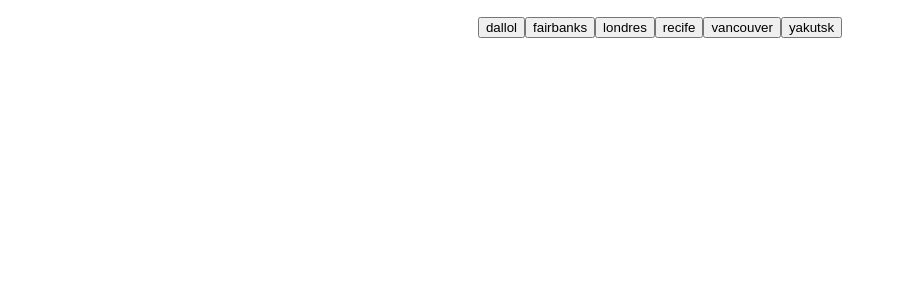
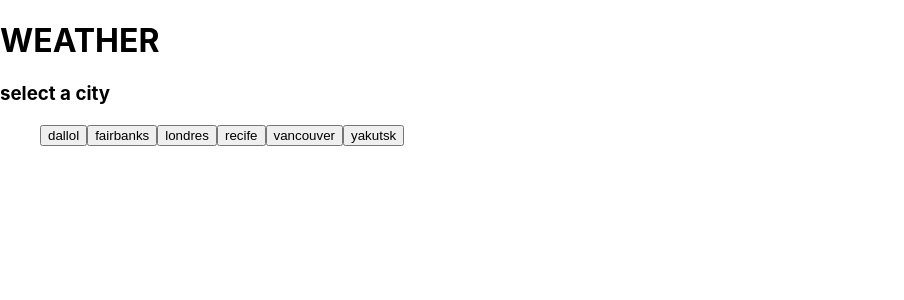
Before and after one commit to cgmonte/desafio-weather-app, a React (Create React App) app: page /home in a window 1280 px wide. Shown: the top 300 px of the page, without its empty margins (0-904 px from the left). Built offline with nearby package versions, Linux system fonts and the light colour scheme.

Commit message:
navegação e data fetch funcionando

```diff
--- a/src/App.js
+++ b/src/App.js
@@ -1,56 +1,38 @@
-import ReactDOM from 'react-dom'
-
 import './App.css';
 
 import CityWeather from './Components/CityWeather';
 
-import WeatherCard from './Components/WeatherCard';
+import { BrowserRouter, Route, Switch, Redirect } from 'react-router-dom';
 
-import { BrowserRouter, Route, Switch } from 'react-router-dom';
-
-import { useHistory } from "react-router";
+import Home from './Components/Home';
 
 function App() {
 
   const cities = ['dallol', 'fairbanks', 'londres', 'recife', 'vancouver', 'yakutsk']
   const hours = [3, 9, 15, 21]
-  // const history = useHistory();
-
-  const OnClickFunction = (city) => {
-    let history = useHistory();
-
-    console.log(city)
- }
-
-  const buttons = cities.map((city) =>
-    <button
-      key={city}
-      onClick={() => OnClickFunction(city)}>
-      {city}
-    </button>
-  );
 
   const routes = cities.map((city) =>
     <Route path={'/' + city} key={city}>
-      <CityWeather key={city} hours={hours}/>
+      <CityWeather hours={hours}/>
     </Route>
   );
 
   return (
-    <div className="App">
-      <ul>
-        {buttons}
-      </ul>
+    <BrowserRouter>
+      <Switch>
+        <Route exact path="/">
+          <Redirect to="/home" />
+        </Route>
+        <Route path="/home">
+          <Home
+            cities={cities}
+            hours={hours}
+          />
+        </Route>
+        {routes}
+      </Switch>
+    </BrowserRouter>
 
-
-      <BrowserRouter>
-        <Switch>
-          {routes}
-        </Switch>
-      </BrowserRouter>
-
-
-    </div>
   );
 }
 
--- a/src/Components/CityWeather.js
+++ b/src/Components/CityWeather.js
@@ -7,30 +7,52 @@ import WeatherCard from "./WeatherCard";
 import { withRouter } from 'react-router-dom';
 
 class CityWeather extends React.Component {
-    constructor() {
-        super();
+    constructor(props) {
+        super(props);
         this.state = {
             apiResponses: []
         }
     }
 
     async componentDidMount() {
+
         let responses = []
         for (const hour of this.props.hours) {
-            const response = await WeatherApiGetData({ city: this.props.key, days: 1, hour: hour });
+            const response = await WeatherApiGetData(
+                {
+                    city: this.props.location.pathname.slice(1),
+                    days: 1,
+                    hour: hour
+                }
+            );
             responses.push(response)
         }
         this.setState({ apiResponses: responses },
             function () {
-            console.log(this.state.apiResponses)
-        })
+                this.state.apiResponses.forEach(function (response) {
+
+
+
+
+                    console.log(response)
+
+
+
+
+
+
+
+
+
+                });
+            })
     }
 
     render() {
         return (
-            <div>
-                <WeatherCard apiResponses={this.state.apiResponses} />
-            </div>
+                <WeatherCard
+                    city_name={this.props.location.pathname.slice(1)}
+                />
         );
     }
 }
--- a/src/Components/Home.js
+++ b/src/Components/Home.js
@@ -1,36 +1,23 @@
 import React from "react";
 
-import CityWeather from "./CityWeather";
-
-import { BrowserRouter, Route, Switch, withRouter } from 'react-router-dom';
+import { withRouter } from 'react-router-dom';
 
 class Home extends React.Component {
-    constructor() {
-        super()
-        this.cities = ['dallol', 'fairbanks', 'londres', 'recife', 'vancouver', 'yakutsk']
-        this.hours = [3, 9, 15, 21]
-        this.buttons = this.cities.map((city) =>
+    constructor(props) {
+        super(props)
+        this.buttons = this.props.cities.map((city) =>
             <button
                 key={city}
                 onClick={() => this.OnClickFunction(city)}>
                 {city}
             </button>
         );
-
-        this.routes = this.cities.map((city) =>
-            <Route path={'/' + city} key={city}>
-                <CityWeather key={city} hours={this.hours} />
-            </Route>
-        );
     }
 
     OnClickFunction = (city) => {
-        // e.target.reset();
         this.props.history.push({
             pathname: "/" + city,
-            //  state: {
-            //    response: messageFromServer
-            //  }
+
         });
     }
 
@@ -38,21 +25,20 @@ class Home extends React.Component {
 
         return (
             <div>
-            <ul>
-                {this.buttons}
-            </ul>
+                <h1>
+                    WEATHER
+                </h1>
 
+                <h3>
+                    select a city
+                </h3>
 
-            <BrowserRouter>
-                <Switch>
-                    {this.routes}
-                </Switch>
-            </BrowserRouter>
-
-
-        </div>
+                <ul>
+                    {this.buttons}
+                </ul>
+            </div>
         );
     }
 }
 
-export default Home;
+export default withRouter(Home);
--- a/src/Components/WeatherCard.js
+++ b/src/Components/WeatherCard.js
@@ -1,17 +1,24 @@
 import React from "react";
 
 class WeatherCard extends React.Component {
-    componentDidMount() {
-        this.props.apiResponses.forEach(element => {
-            // console.log(element)
-        });
+
+
+
+
+    goBack() {
+        window.history.back();
     }
 
     render() {
         return (
             <div>
-                {/* {this.props.} */}
-                O que será?
+
+                <button onClick={() => window.history.back()}>
+                    Voltar
+                </button>
+
+                {this.props.city_name.toUpperCase()}
+
             </div>
         );
     }
```
